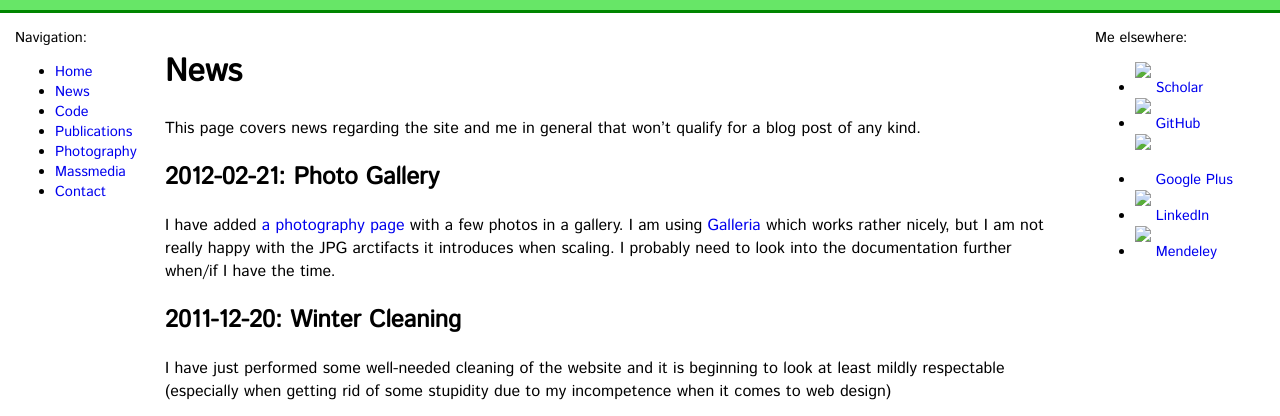
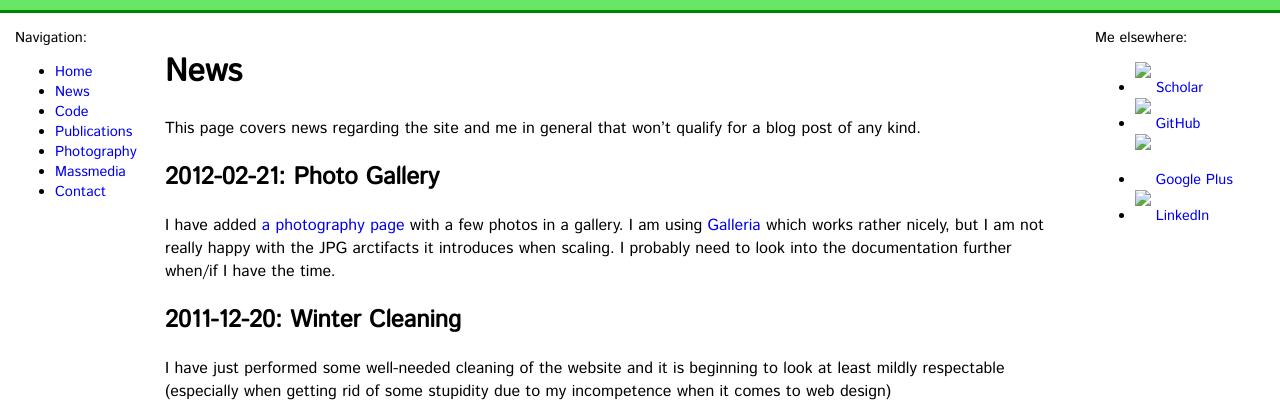
Before and after one commit to gbouchar/ninjin.github.io, a Jekyll site: the page built from news.md, in a window 1280 px wide. Shown: the top 416 px of the page. Built offline with Jekyll 4.4.1, drawn with Linux system fonts in a browser that asks for light colours; some web fonts are replaced; Markdown is read by kramdown in place of the engine named in the settings.

Commit message:
I am no longer on Mendeley and for good reasons.

```diff
--- a/_includes/elsewhere.html
+++ b/_includes/elsewhere.html
@@ -21,9 +21,4 @@ Me elsewhere:
         <img class="favicon" alt="LinkedIn" src="https://s2.googleusercontent.com/s2/favicons?alt=p&domain=linkedin.com"/>
         <a href="http://jp.linkedin.com/in/pontusstenetorp">LinkedIn</a>
     </li>
-
-    <li>
-        <img class="favicon" alt="LinkedIn" src="https://s2.googleusercontent.com/s2/favicons?alt=p&domain=mendeley.com"/>
-        <a href="http://www.mendeley.com/profiles/pontus-stenetorp/">Mendeley</a>
-    </li>
 </ul>
```
